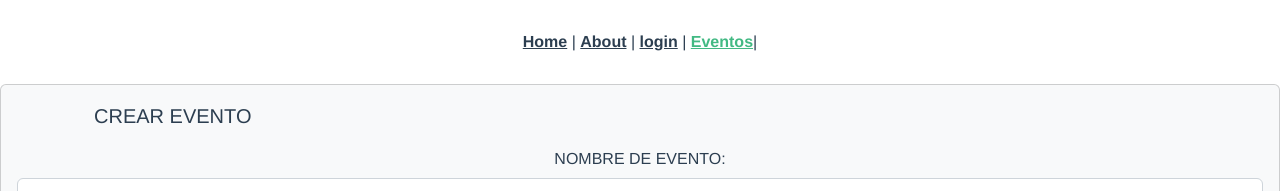
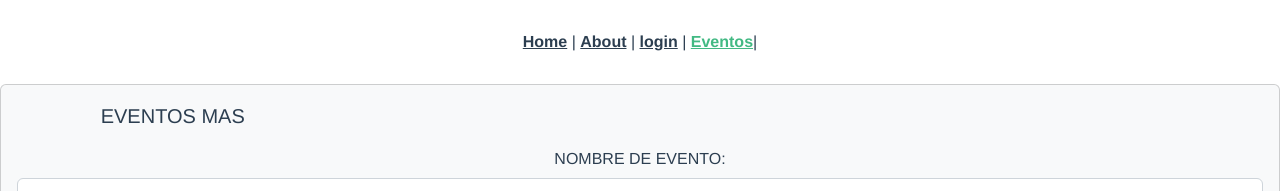
Before and after one commit to yaalexa/TodesWeb, a Vue app: page /eventos in a window 1280 px wide. Shown: the top 191 px of the page. Built offline with nearby package versions, Linux system fonts and the light colour scheme.

Commit message:
cambio hi evento

```diff
--- a/src/views/Eventos/eventos.vue
+++ b/src/views/Eventos/eventos.vue
@@ -5,7 +5,7 @@
   <b-card bg-variant="light">
     <b-form-group
       label-cols-lg="3"
-      label="CREAR EVENTO"
+      label="EVENTOS MAS"
       label-size="lg"
       label-class="font-weight-bold pt-0"
       class="mb-0"
```
